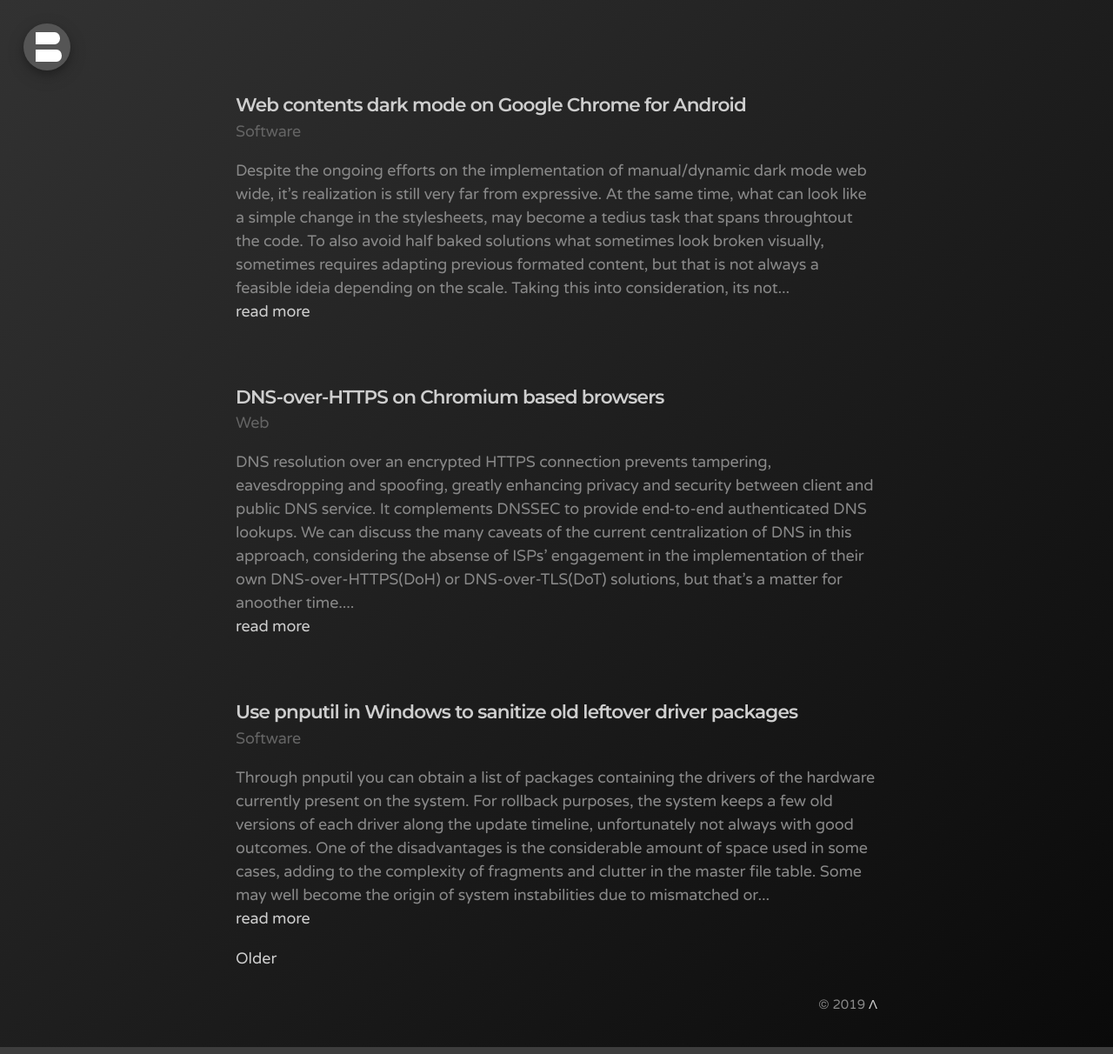
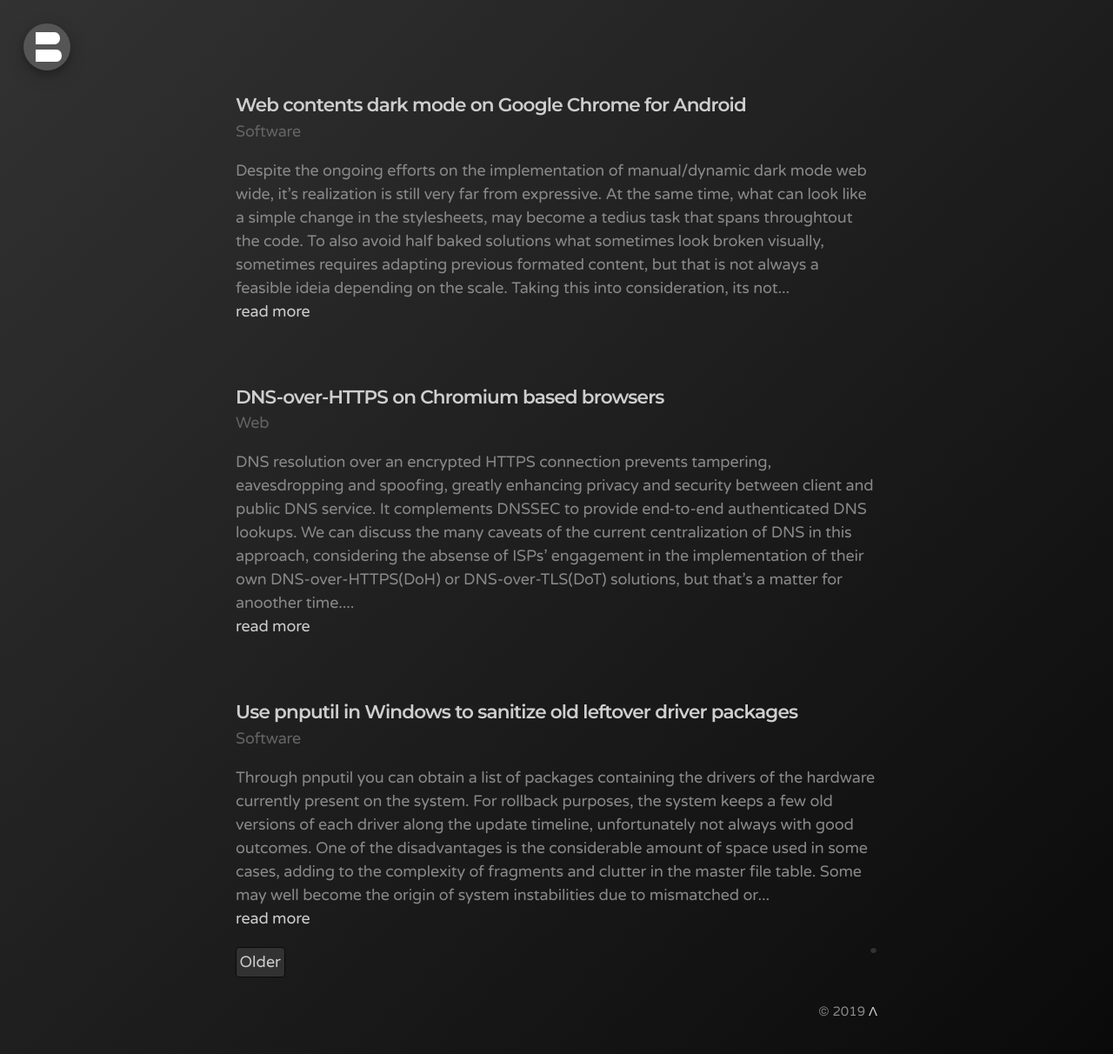
Before and after one commit to bonina/bonina.github.io, a Jekyll site: the page built from index.html, in a window 1280 px wide. Shown: the whole page at 87% size. Built offline with Jekyll 4.4.1, drawn with Linux system fonts in a browser that asks for light colours; the list of posts is cut into pages by our own code.

Commit message:
Update _pagination.scss

```diff
--- a/_sass/_pagination.scss
+++ b/_sass/_pagination.scss
@@ -8,7 +8,17 @@
   //display: block;
   //padding: 0.5rem;
   //margin-bottom: 0.5rem;
-  vertical-align: middle;
+  //vertical-align: middle;
+  padding-top: 0.15rem;
+  padding-left: 0.2rem;
+  padding-right: 0.2rem;
+  padding-bottom: 0.15rem;
+  //display: inline-block;
+  background-color: rgba(50,50,50,1);
+  border: 0.1rem solid rgba(10,10,10,1);
+  border-radius: 4px;
+  //margin: 0;
+  //margin-top: 0.8rem;
 
   &:first-child {
     float: left;
```
